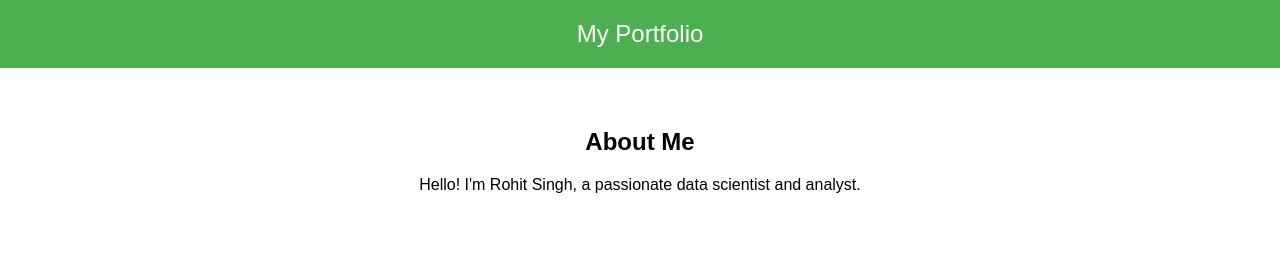
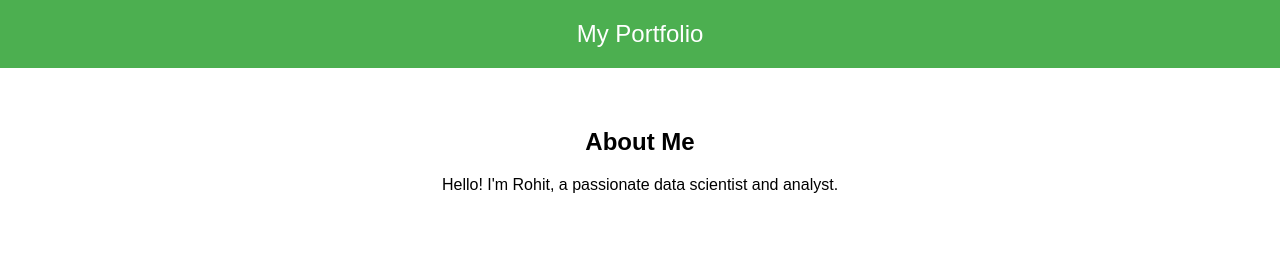
Before and after one commit to Rohitsingh-07/Rohitsingh-07.github.io, a plain HTML site: page index.html in a window 1280 px wide. Shown: the top 266 px of the page. Drawn offline with Linux system fonts and the light colour scheme.

Commit message:
Update index.html

```diff
--- a/index.html
+++ b/index.html
@@ -41,7 +41,7 @@
     </header>
     <section>
         <h2>About Me</h2>
-        <p>Hello! I'm Rohit Singh, a passionate data scientist and analyst.</p>
+        <p>Hello! I'm Rohit, a passionate data scientist and analyst.</p>
     </section>
     <section>
         <h2>Projects</h2>
```
